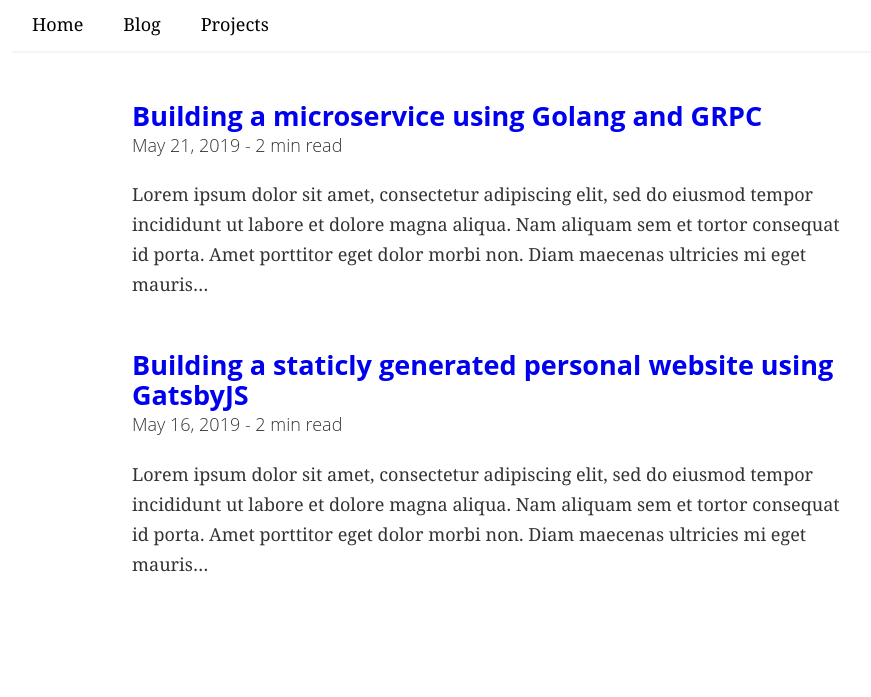
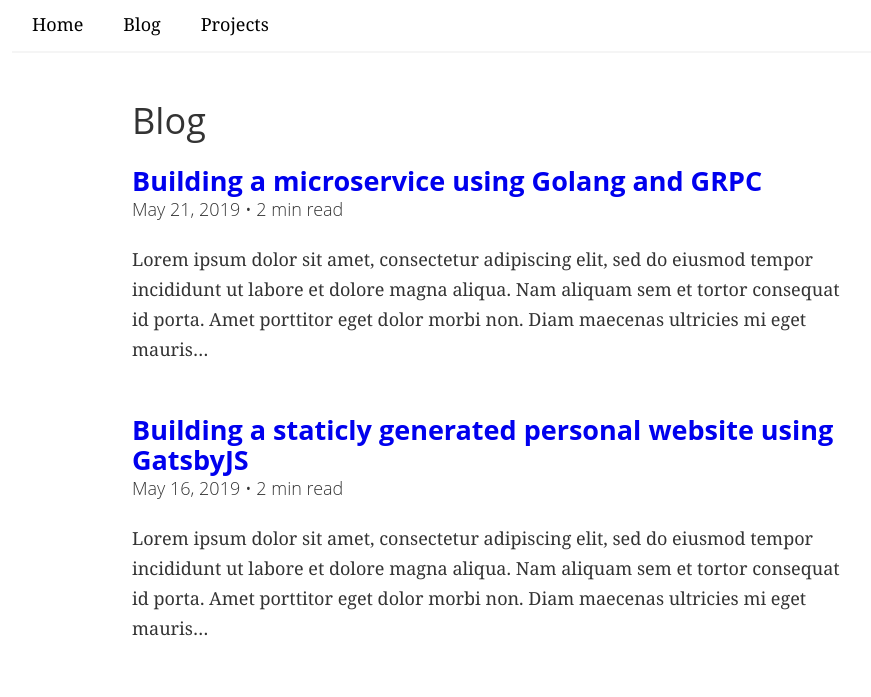
Before and after one commit to kdelalic/karlodelalic.com-gatsby, a Gatsby site: page /blog in a window 1280 px wide. Shown: the whole page, without its empty margins (148-1019 px from the left). Built offline with nearby package versions, Linux system fonts and the light colour scheme; Gatsby itself is replaced by a stand-in of ours; some packages are replaced by stand-ins of ours.

Commit message:
Add title to layout

```diff
--- a/src/components/_base.scss
+++ b/src/components/_base.scss
@@ -4,7 +4,6 @@ $width-large: 960px;
     display: flex;
     flex-direction: column;
     margin: auto;
-    width: 40rem;
 
     li {
         text-align: left;
@@ -74,7 +73,7 @@ $width-large: 960px;
 }
 
 h1 {
-    font-size: 2.5rem;
+    font-size: 2rem;
     font-weight: 500;
 }
 
--- a/src/components/layout.js
+++ b/src/components/layout.js
@@ -10,13 +10,14 @@ import React from "react"
 import Header from "./header"
 import "./layout.scss"
 
-const Layout = ({ children }) => (
+const Layout = (props) => (
     <React.Fragment>
         <Header/>
         <div
             className="content"
         >
-            <main>{children}</main>
+            {props.title && <h1 className="title">{props.title}</h1>}
+            <main>{props.children}</main>
         </div>
     </React.Fragment>
 )
--- a/src/components/layout.scss
+++ b/src/components/layout.scss
@@ -2,6 +2,11 @@
 
 .content {
     text-align: center;
-    max-width: $width-large;
     margin: 50px auto 0;
+    width: 40rem;
 }
+
+.title {
+    text-align: left;
+    margin-bottom: 25px;
+}
--- a/src/pages/404.js
+++ b/src/pages/404.js
@@ -4,9 +4,8 @@ import Layout from "../components/layout"
 import SEO from "../components/seo"
 
 const NotFoundPage = () => (
-  <Layout>
+  <Layout title="404">
     <SEO title="404: Not found" />
-    <h1>404</h1>
     <h2>Page not found</h2>
   </Layout>
 )
--- a/src/pages/blog.js
+++ b/src/pages/blog.js
@@ -9,7 +9,7 @@ const BlogPage = ({
       allMarkdownRemark: { edges },
     },
   }) => (
-  <Layout>
+  <Layout title="Blog">
     <SEO title="Blog" keywords={[`karlo delalic`, `portfolio`, `fullstack developer`, `software engineer`, `react`, `blog`]} />
     {
         <ul className="posts">
@@ -24,7 +24,7 @@ const BlogPage = ({
                                 {edge.node.frontmatter.title}
                             </Link>
                         </h2>
-                        <h3>{edge.node.frontmatter.date} - {edge.node.timeToRead} min read</h3>
+                        <h3>{edge.node.frontmatter.date} • {edge.node.timeToRead} min read</h3>
                         <p>{edge.node.excerpt}</p>
                     </li>
                 )
--- a/src/pages/index.js
+++ b/src/pages/index.js
@@ -14,7 +14,7 @@ const IndexPage = () => (
     </div>
     <h1 style={{color: `#363636`}}>Karlo Delalic</h1>
     <h2 style={{marginTop: `5px`}}>Fullstack Software Engineer</h2>
-    <p style={{marginTop: `25px`}}>I like to make cool things.</p>
+    <p style={{marginTop: `15px`}}>I like to make cool things.</p>
     <div className="links">
         <Link className="link-button" to="/blog">
             <FaPencilAlt className="link-button-icon"/> Writings
--- a/src/pages/projects.js
+++ b/src/pages/projects.js
@@ -19,7 +19,7 @@ const ProjectsPage = ({
     })
 
       return (
-        <Layout>
+        <Layout title="Projects">
             <SEO title="Projects" keywords={[`karlo delalic`, `portfolio`, `fullstack developer`, `software engineer`, `react`]} />
             {
                 <ul className="posts">
```
